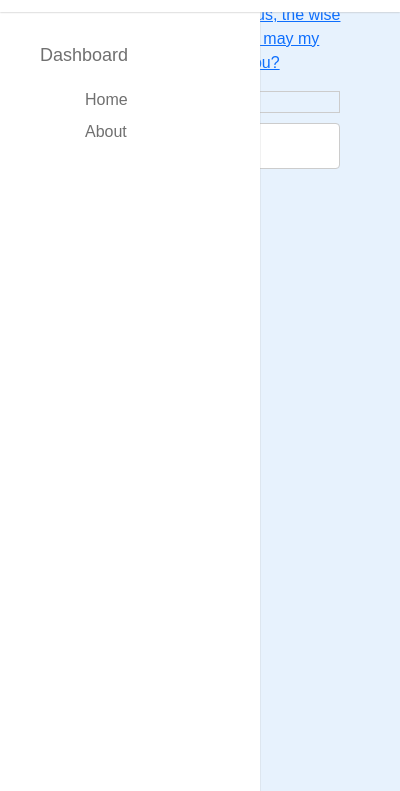
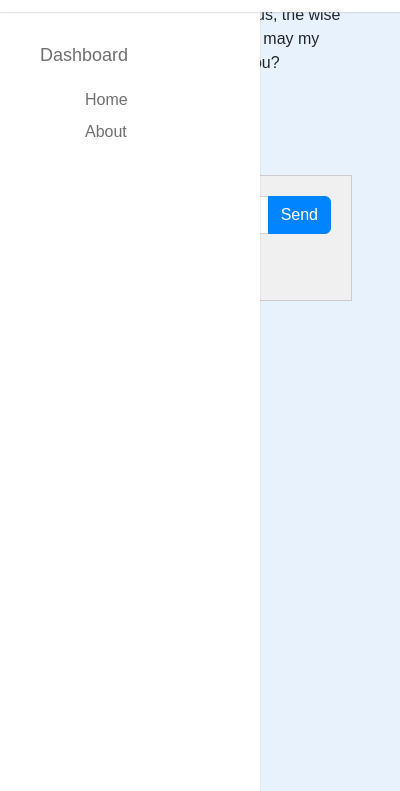
Before and after one commit to kherveelagang/frontend, an Electron app: page renderer/chat.html in a window 400 px wide. Shown: the part 53-844 px from the top of the page. Drawn offline with Linux system fonts and the light colour scheme.

Commit message:
Fixed container

```diff
--- a/renderer/chat.css
+++ b/renderer/chat.css
@@ -1,106 +1,3 @@
-/*body {
-  font-family: "Poppins", sans-serif;
-  color: #4d4643;
-}
-
-a {
-  color: blue;
-  text-decoration: none;
-}
-
-a:hover {
-  color: blue;
-  text-decoration: none;
-}
-
-h1,
-h2,
-h3,
-h4,
-h5,
-h6 {
-  font-family: "Poppins", sans-serif;
-}
-
-
-/*header
-#header {
-  background: #fff;
-  transition: all 0.5s;
-  z-index: 997;
-  padding: 15px 0;
-  box-shadow: 0px 2px 15px rgba(0, 0, 0, 0.1);
-}
-
-#header .logo {
-  font-size: 28px;
-  margin: 0;
-  padding: 0;
-  line-height: 1;
-  font-weight: 700;
-  letter-spacing: 0.5px;
-  text-transform: uppercase;
-}
-
-#header .logo a {
-  color: #111;
-}
-
-#header .logo a span {
-  color: rgb(0, 78, 146);
-  background: radial-gradient(circle, rgba(0, 78, 146, 1) 36%, rgba(0, 4, 40, 1) 99%);
-
-}
-
-#header .logo img {
-  max-height: 40px;
-}
-.navbar {
-  padding: 0;
-}
-
-.navbar ul {
-  margin: 0;
-  padding: 0;
-  display: flex;
-  list-style: none;
-  align-items: center;
-}
-
-.navbar li {
-  position: relative;
-}
-
-.navbar a,
-.navbar a:focus {
-  display: flex;
-  align-items: center;
-  justify-content: space-between;
-  padding: 10px 0 10px 30px;
-  font-family: "Poppins", sans-serif;
-  font-size: 13px;
-  font-weight: 600;
-  color: #111;
-  white-space: nowrap;
-  text-transform: uppercase;
-  transition: 0.3s;
-}
-
-.navbar a i,
-.navbar a:focus i {
-  font-size: 12px;
-  line-height: 0;
-  margin-left: 5px;
-}
-
-.navbar a:hover,
-.navbar .active,
-.navbar .active:focus,
-.navbar li:hover>a {
-  color: blue;
-}
-*/
-/* Import Google font - Poppins */
 @import url("https://fonts.googleapis.com/css2?family=Poppins:wght@200;300;400;500;600;700&display=swap");
 * {
   margin: 0;
@@ -329,41 +226,87 @@ body.dark {
     left: -100%;
   }
 }
-.p-5 {
-  padding: 5px;
+  .container {
+    background-color: #f0f0f0;
+    border: 1px solid #ccc;
+    padding: 20px;
+    margin-top: 100px;
+    padding-bottom: 50px;
+  }
+
+  .container h1,
+  .container h6,
+  .container label {
+    color: #333;
+  }
+
+  .container img {
+    width: 150px;
+    margin-bottom: 20px;
+  }
+
+  .container textarea {
+    background-color: #fff;
+    color: #333;
+  }
+
+  .container .btn-primary {
+    background-color: #0084ff;
+    border-color: #0084ff;
+  }
+
+  .container .btn-primary:hover {
+    background-color: #0063cc;
+    border-color: #0063cc;
+  }
+
+.chat-container {
+    display: flex;
+    flex-direction: column;
+    height: 400px;
+    overflow-y: auto;
+    position: relative;
 }
 
-.mt-2 {
-  margin-top: 2px;
+.message-container {
+    display: flex;
+    flex-direction: column;
+    margin-bottom: 10px;
+    position: relative;
 }
 
-.suggestion-prompt {
-  text-align: center;
+.message {
+    display: inline-block;
+    padding: 5px;
+    border-radius: 5px;
+    max-width: 80%;
 }
 
-.chat-messages {
-  border: 1px solid #ccc;
-  padding: 10px;
-  margin-bottom: 10px;
-  max-height: 300px;
-  overflow-y: auto;
+.user-message {
+    background-color: #0096ff;
+    align-self: flex-end;
+    text-align: right;
+    float: right; /* Float user message to the right*/
 }
 
-form#form_sentence input[type="text"] {
-  width: 100%;
-  padding: 10px;
-  border: 1px solid #ccc;
-  border-radius: 4px;
+.ai-message {
+    background-color: #d4d6da;
+    align-self: flex-start;
+    float: left; /* Float AI message to the left*/
 }
 
-form#form_sentence input[type="submit"] {
-  margin-top: 10px;
-  padding: 10px 20px;
-  background-color: #4d4643;
-  color: #fff;
-  font-family: "Roboto", sans-serif;
-  font-size: 14px;
-  text-decoration: none;
-  border-radius: 4px;
-  transition: background-color 0.3s;
+.sender-label {
+    font-weight: bold;
 }
+
+.timestamp {
+    font-size: 12px;
+    color: #808080;
+    position: absolute;
+    margin-top: 5px;
+
+}
+
+.form-control {
+    width: 100%;
+}
--- a/renderer/chat.html
+++ b/renderer/chat.html
@@ -10,28 +10,12 @@
     http-equiv="X-Content-Security-Policy"
     content="default-src 'self'; script-src 'self'"
     />
-  <script src="https://kit.fontawesome.com/1a3d4dfa60.js" crossorigin="anonymous"></script>
+    <script src="https://kit.fontawesome.com/1a3d4dfa60.js" crossorigin="anonymous"></script>
 	<title>Coeus</title>
     <link href="./css/bootstrap/bootstrap.min.css" rel="stylesheet">
     <link href="./chat.css" rel="stylesheet">
 </head>
 <body>
- <!--   <header id="header" class="fixed-top">
-        <div class="container d-flex align-items-center">
-
-          <h1 class="logo me-auto"><a href="./index.html">Coeus</a></h1>
-
-          <nav id="navbar" class="navbar order-last order-lg-0">
-            <ul>
-              <li><a href="./index.html" class="active">Home</a></li>
-
-              <li class><a href="./about.html"><span>About</span> <i class="bi bi-chevron-down"></i></a>
-              </li>
-              <li><a href="./chat.html">Try me!</a></li>
-            </ul>
-          </nav>
-        </div>
-    </header>-->
     <nav class="navbar">
       <div class="logo_item">
         <i class="fa-solid fa-bars" id="sidebarOpen"></i>
@@ -61,9 +45,9 @@
                 <i class="fa-solid fa-user"></i>
               </span>
               <span class="navlink">About</span>
-            </div>
+            </a>
           </li>
-        </div>
+        </ul>
       </div>
     </nav>
     <div class="p-5 mt-2">
@@ -76,8 +60,11 @@
         <div id="sentence_formed" class="chat-messages"></div>
 
         <form id="form_sentence">
-          <input class="form-control mb-3" type="text" name="sentence" placeholder="Ask anything here...">
+          <div class="input-group mb-3">
+          <input class="form-control" type="text" name="sentence" placeholder="Ask anything here...">
           <input class="btn btn-primary" type="submit" value="Send">
+          </div>
+        </div>
         </form>
       </div>
   </div>
```
